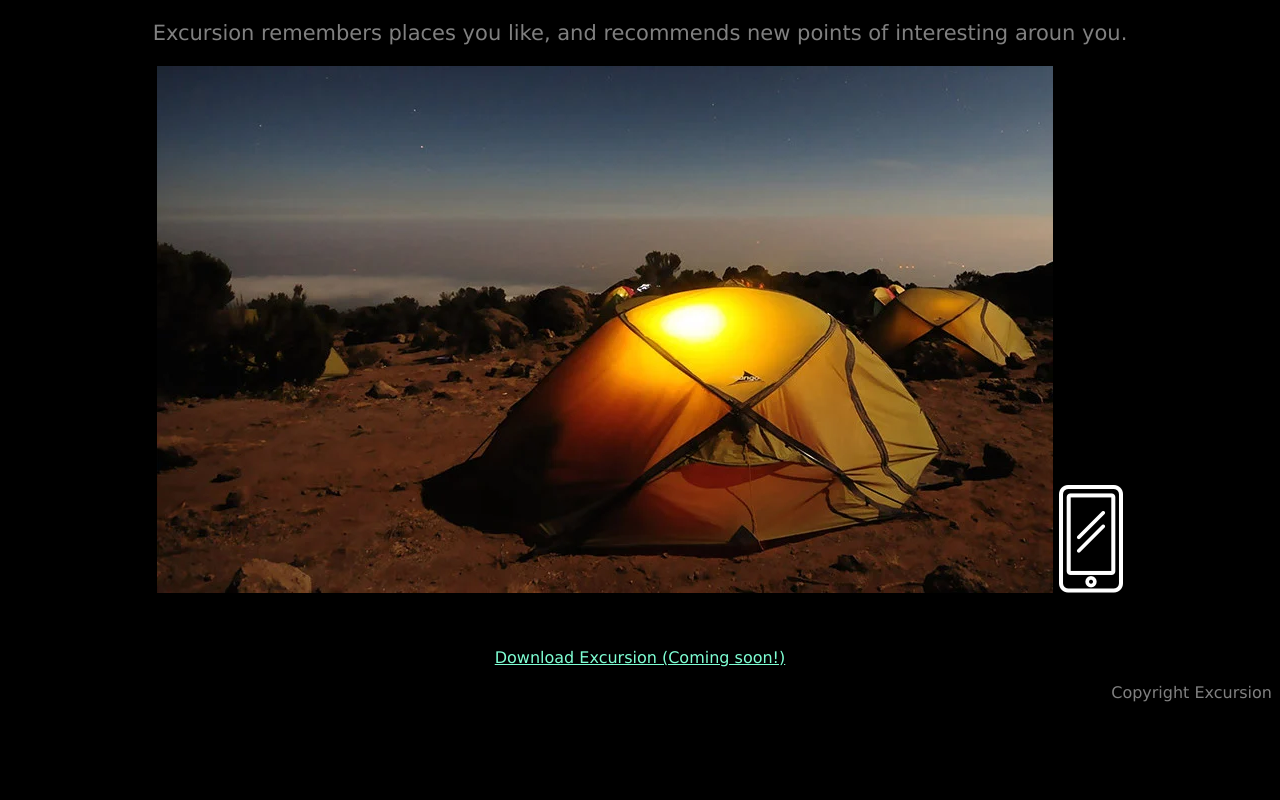
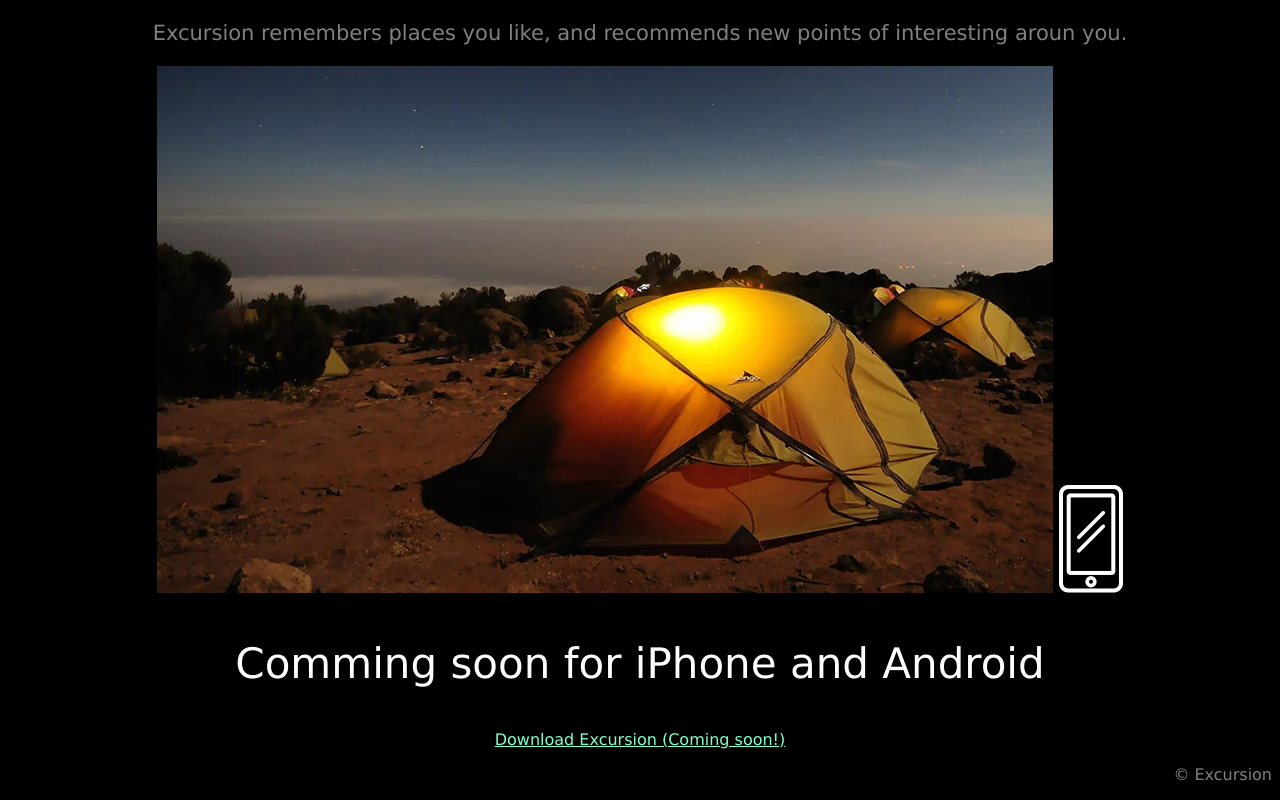
Before and after one commit to sashaivanovaPro/git_practice, a plain HTML site: page excursion/index.html in a window 1280 px wide. Shown: the part 412-1212 px from the top of the page. Before the commit the page ends 1130 px from the top, so only its background shows below. Drawn offline with Linux system fonts and the light colour scheme.

Commit message:
feat: add symbol

```diff
--- a/excursion/index.html
+++ b/excursion/index.html
@@ -16,9 +16,9 @@
     <h2>Your personal travel guide</h2>
     <p class="gray">Excursion remembers places you like, and recommends new points of interesting aroun you.</p>
     <img src="/resources/images/camp.webp" alt="camp"/>
-    <img src="/resources/images/phone.webp" alt="phone"/>
-    <p>Comming soon for iPhone and Android</p>
+    <img class="phone" src="/resources/images/phone.webp" alt="phone"/>
+    <p class="headder2">Comming soon for iPhone and Android</p>
     <p><a href="#"> Download Excursion (Coming soon!)</a></p>
-    <p class="copyright">Copyright Excursion</p>
+    <p class="copyright">&#xA9 Excursion</p>
 </body>
 </html>
```
